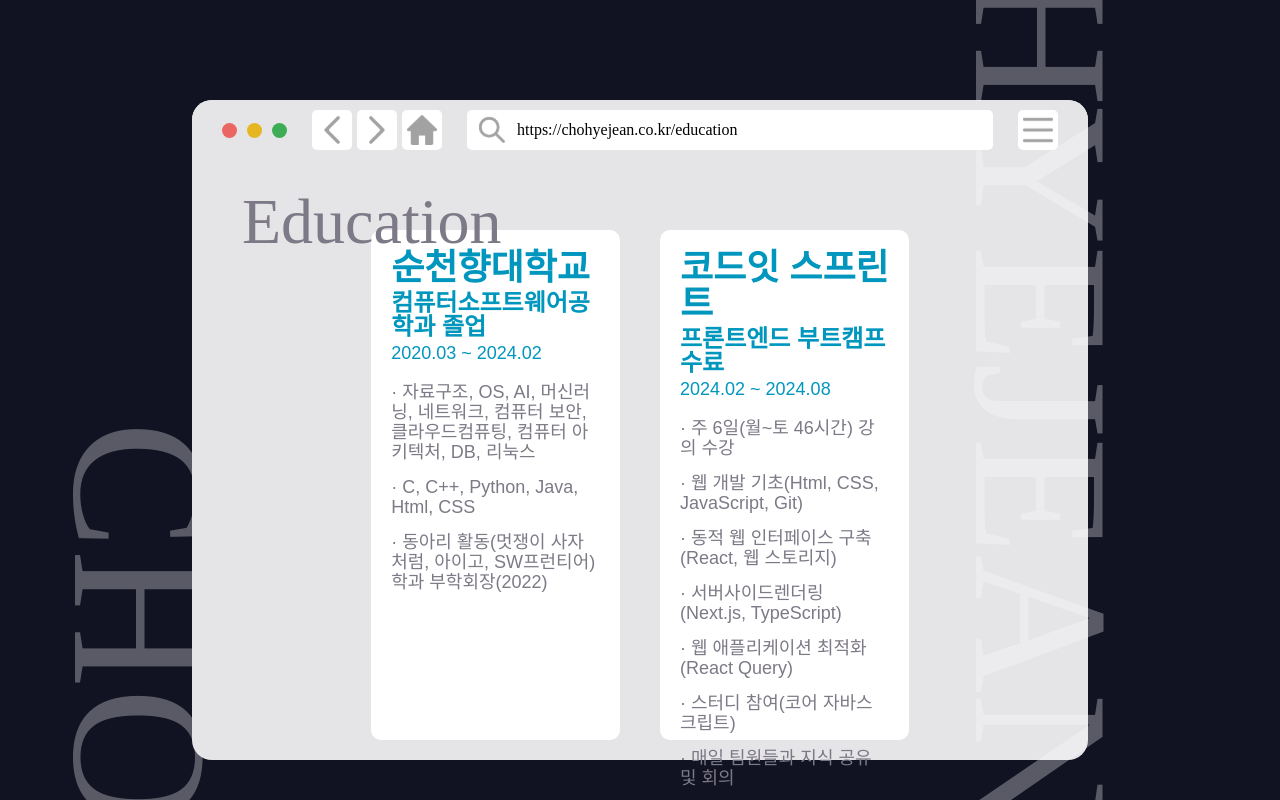
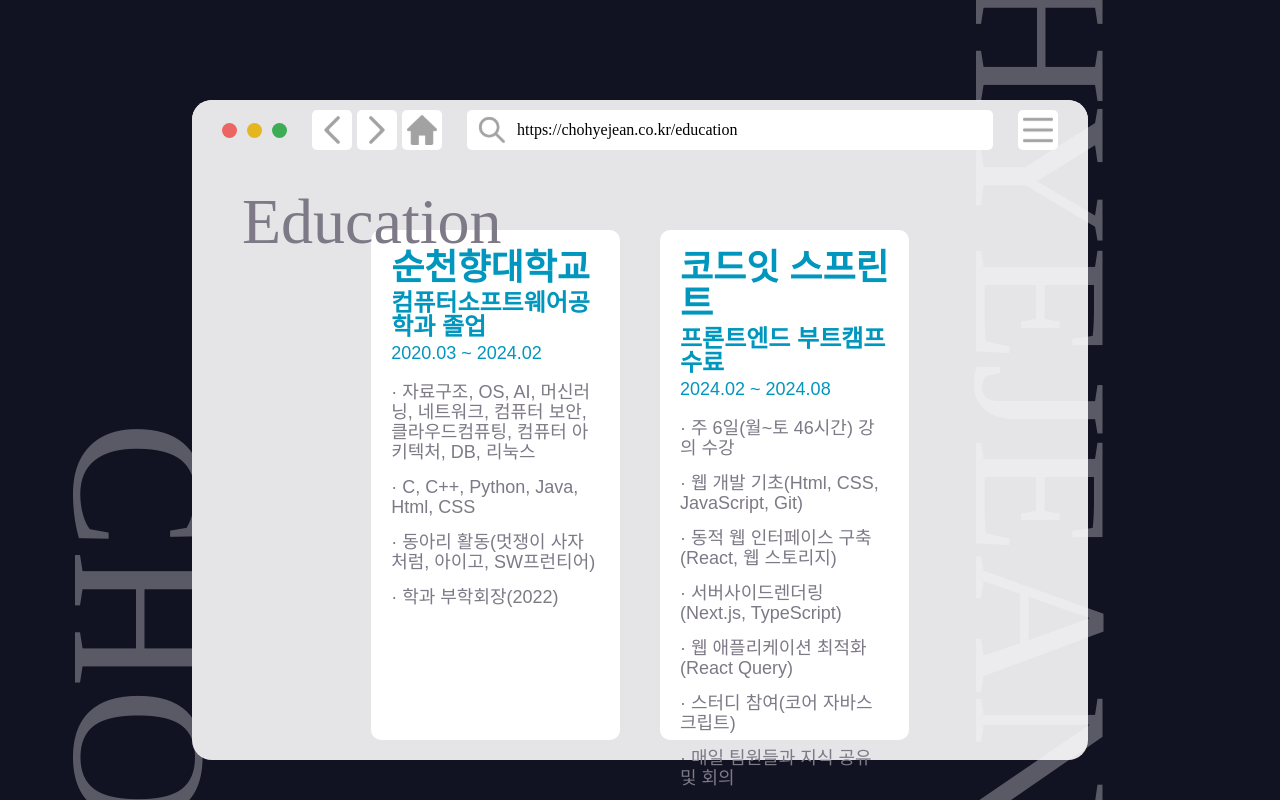
Before and after one commit to MEGUMMY1/Portfolio, a Next.js app: page /education in a window 1280 px wide. Built offline with nearby package versions, Linux system fonts and the light colour scheme; a web font is replaced by a local one.

Commit message:
Fix: Education 내용 수정

```diff
--- a/components/Education/Education.tsx
+++ b/components/Education/Education.tsx
@@ -16,10 +16,8 @@
               클라우드컴퓨팅, 컴퓨터 아키텍처, DB, 리눅스
             </p>
             <p>· C, C++, Python, Java, Html, CSS</p>
-            <p>
-              · 동아리 활동(멋쟁이 사자처럼, 아이고, SW프런티어) 학과
-              부학회장(2022)
-            </p>
+            <p>· 동아리 활동(멋쟁이 사자처럼, 아이고, SW프런티어)</p>
+            <p>· 학과 부학회장(2022)</p>
           </h5>
         </div>
         <div className={styles.item_container}>
```
